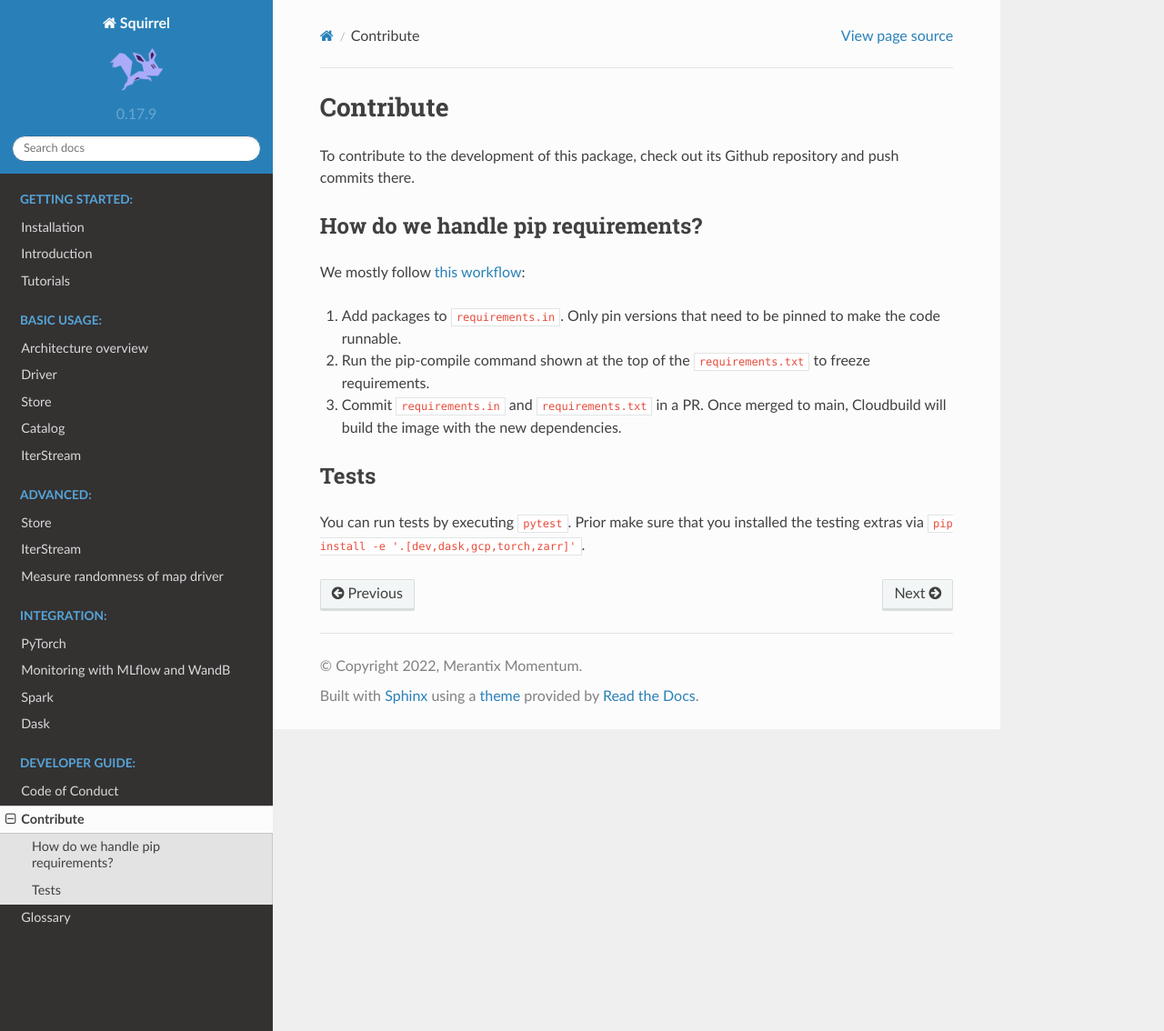
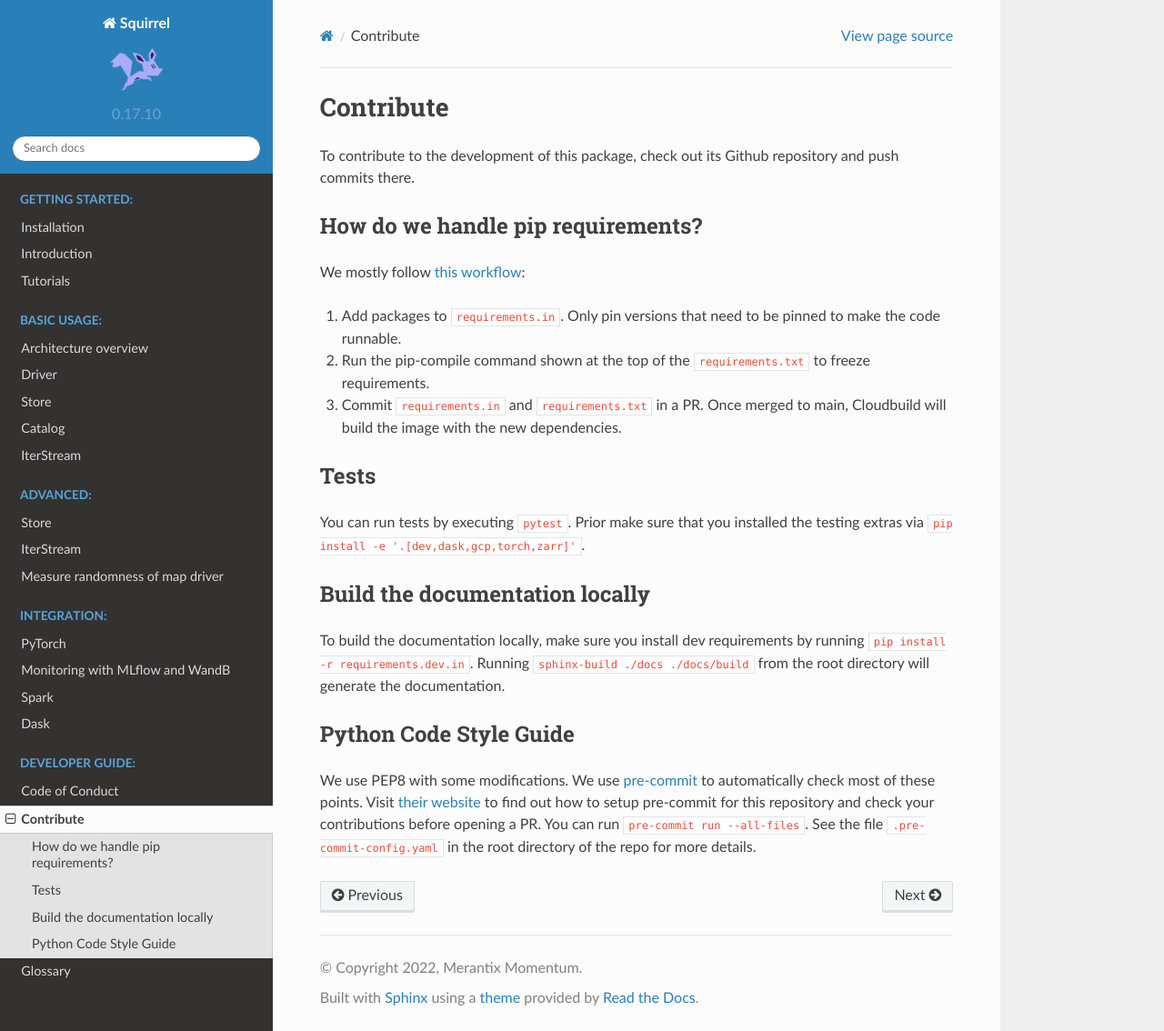
Before and after one commit to merantix-momentum/squirrel-core, a Sphinx documentation site: the page built from docs/developer/contribute.rst, in a window 1280 px wide and 1134 px high. Shown: the whole window at 91% size. Built offline with Sphinx 7.4.7 and the Read the Docs theme 2.0.0, drawn with Linux system fonts in a browser that asks for light colours; the version number is read from the project's files by our own code.

Commit message:
Installation instruction (#96)
* installation instruction in the readme, instruction to build the documentation

* add storage_options to drivers

* code style guide

* bump version

```diff
--- a/docs/developer/contribute.rst
+++ b/docs/developer/contribute.rst
@@ -4,7 +4,7 @@ Contribute
 To contribute to the development of this package, check out its Github repository and push commits there.
 
 How do we handle pip requirements?
--------------------------------------
+----------------------------------
 
 We mostly follow `this workflow <https://kennethreitz.org/essays/2016/02/25/a-better-pip-workflow>`_:
 
@@ -15,7 +15,24 @@ We mostly follow `this workflow <https://kennethreitz.org/essays/2016/02/25/a-be
 
 
 Tests
--------------------------------------
+-----
 
 You can run tests by executing ``pytest``. Prior make sure that you installed the testing extras via
 ``pip install -e '.[dev,dask,gcp,torch,zarr]'``.
+
+Build the documentation locally
+-------------------------------
+
+To build the documentation locally, make sure you install dev requirements by running
+``pip install -r requirements.dev.in``. Running ``sphinx-build ./docs ./docs/build`` from the root
+directory will generate the documentation.
+
+
+Python Code Style Guide
+-----------------------
+
+We use PEP8 with some modifications.
+We use `pre-commit <https://pre-commit.com>`_ to automatically check most of these points.
+Visit `their website <https://pre-commit.com/#install>`_ to find out how to setup pre-commit for this repository and
+check your contributions before opening a PR. You can run ``pre-commit run --all-files``. See the file
+``.pre-commit-config.yaml`` in the root directory of the repo for more details.
--- a/docs/usage/driver.rst
+++ b/docs/usage/driver.rst
@@ -1,5 +1,5 @@
 Driver
-==============
+======
 
 Driver is the Squirrel component that is used for accessing data.
 Combined with the :ref:`usage/iterstream:IterStream` functionalities, drivers provide a powerful and intuitive way of
@@ -22,7 +22,8 @@ accessing data:
     train_loader = DataLoader(train_data, batch_size=None)
     # ... have fun training your model
 
-Drivers differ in the way they provide access to data.
+You can pass ``storage_options`` to any driver to customize storage backend. Drivers differ in the
+way they provide access to data.
 
 .. contents::
     :local:
--- a/squirrel/__init__.py
+++ b/squirrel/__init__.py
@@ -1 +1 @@
-__version__ = "0.17.9"
+__version__ = "0.17.10"
```
Also changed, not shown: README.md (+15 -0 lines), 3 other files.
